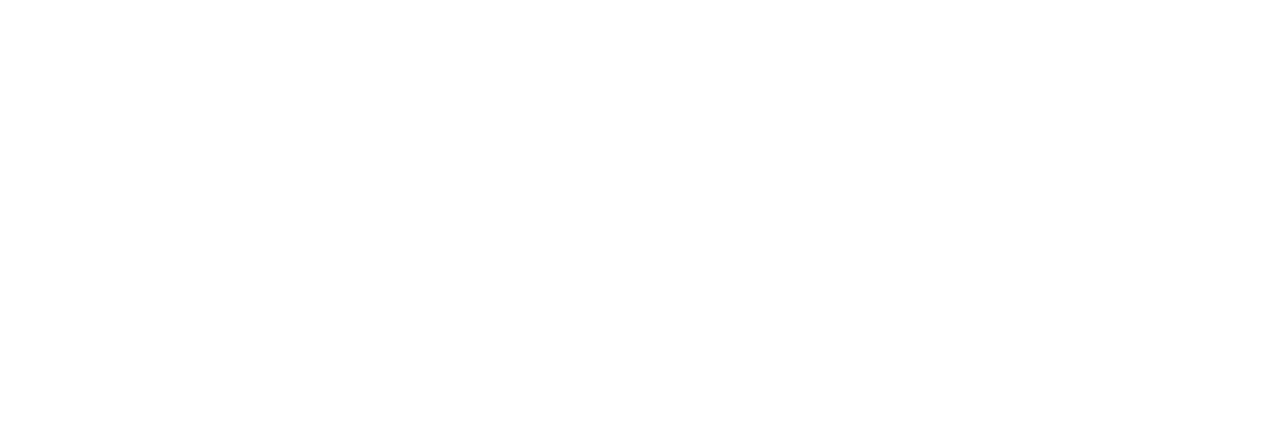
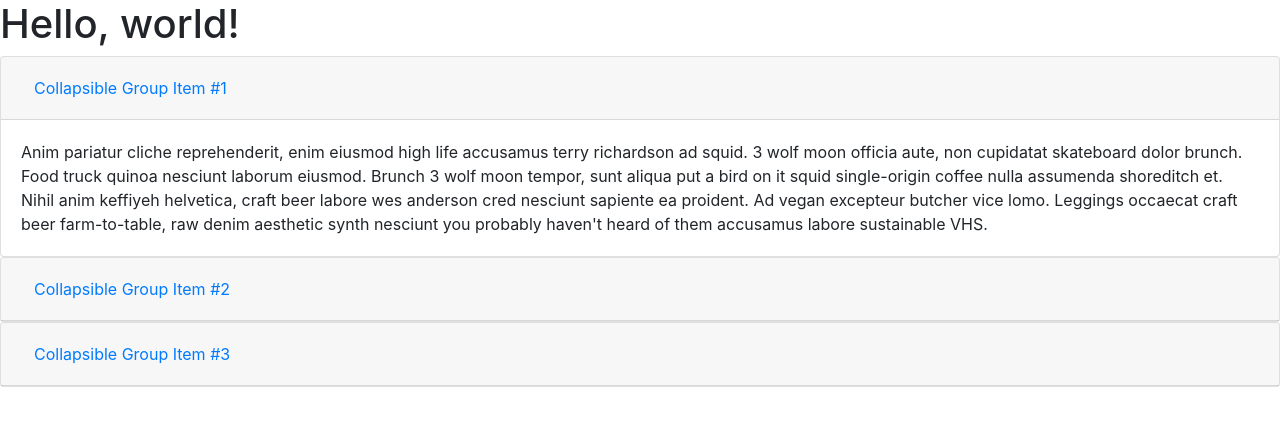
Before and after one commit to cintiqs/dashboard, a plain HTML site: page index.html in a window 1280 px wide. Drawn offline with nearby package versions, Linux system fonts and the light colour scheme.

Commit message:
Update index.html

```diff
--- a/index.html
+++ b/index.html
@@ -1,5 +1,70 @@
-<html>
+<!doctype html>
+<html lang="en">
+  <head>
+    <!-- Required meta tags -->
+    <meta charset="utf-8">
+    <meta name="viewport" content="width=device-width, initial-scale=1, shrink-to-fit=no">
+
+    <!-- Bootstrap CSS -->
+    <link rel="stylesheet" href="https://stackpath.bootstrapcdn.com/bootstrap/4.4.1/css/bootstrap.min.css" integrity="sha384-Vkoo8x4CGsO3+Hhxv8T/Q5PaXtkKtu6ug5TOeNV6gBiFeWPGFN9MuhOf23Q9Ifjh" crossorigin="anonymous">
+
+    <title>Hello, world!</title>
+  </head>
+  <body>
+    <h1>Hello, world!</h1>
+
+    <!-- Optional JavaScript -->
+    <!-- jQuery first, then Popper.js, then Bootstrap JS -->
+    <script src="https://code.jquery.com/jquery-3.4.1.slim.min.js" integrity="sha384-J6qa4849blE2+poT4WnyKhv5vZF5SrPo0iEjwBvKU7imGFAV0wwj1yYfoRSJoZ+n" crossorigin="anonymous"></script>
+    <script src="https://cdn.jsdelivr.net/npm/popper.js@1.16.0/dist/umd/popper.min.js" integrity="sha384-Q6E9RHvbIyZFJoft+2mJbHaEWldlvI9IOYy5n3zV9zzTtmI3UksdQRVvoxMfooAo" crossorigin="anonymous"></script>
+    <script src="https://stackpath.bootstrapcdn.com/bootstrap/4.4.1/js/bootstrap.min.js" integrity="sha384-wfSDF2E50Y2D1uUdj0O3uMBJnjuUD4Ih7YwaYd1iqfktj0Uod8GCExl3Og8ifwB6" crossorigin="anonymous"></script>
 
 
+<div id="accordion">
+  <div class="card">
+    <div class="card-header" id="headingOne">
+      <h5 class="mb-0">
+        <button class="btn btn-link" data-toggle="collapse" data-target="#collapseOne" aria-expanded="true" aria-controls="collapseOne">
+          Collapsible Group Item #1
+        </button>
+      </h5>
+    </div>
 
+    <div id="collapseOne" class="collapse show" aria-labelledby="headingOne" data-parent="#accordion">
+      <div class="card-body">
+        Anim pariatur cliche reprehenderit, enim eiusmod high life accusamus terry richardson ad squid. 3 wolf moon officia aute, non cupidatat skateboard dolor brunch. Food truck quinoa nesciunt laborum eiusmod. Brunch 3 wolf moon tempor, sunt aliqua put a bird on it squid single-origin coffee nulla assumenda shoreditch et. Nihil anim keffiyeh helvetica, craft beer labore wes anderson cred nesciunt sapiente ea proident. Ad vegan excepteur butcher vice lomo. Leggings occaecat craft beer farm-to-table, raw denim aesthetic synth nesciunt you probably haven't heard of them accusamus labore sustainable VHS.
+      </div>
+    </div>
+  </div>
+  <div class="card">
+    <div class="card-header" id="headingTwo">
+      <h5 class="mb-0">
+        <button class="btn btn-link collapsed" data-toggle="collapse" data-target="#collapseTwo" aria-expanded="false" aria-controls="collapseTwo">
+          Collapsible Group Item #2
+        </button>
+      </h5>
+    </div>
+    <div id="collapseTwo" class="collapse" aria-labelledby="headingTwo" data-parent="#accordion">
+      <div class="card-body">
+        Anim pariatur cliche reprehenderit, enim eiusmod high life accusamus terry richardson ad squid. 3 wolf moon officia aute, non cupidatat skateboard dolor brunch. Food truck quinoa nesciunt laborum eiusmod. Brunch 3 wolf moon tempor, sunt aliqua put a bird on it squid single-origin coffee nulla assumenda shoreditch et. Nihil anim keffiyeh helvetica, craft beer labore wes anderson cred nesciunt sapiente ea proident. Ad vegan excepteur butcher vice lomo. Leggings occaecat craft beer farm-to-table, raw denim aesthetic synth nesciunt you probably haven't heard of them accusamus labore sustainable VHS.
+      </div>
+    </div>
+  </div>
+  <div class="card">
+    <div class="card-header" id="headingThree">
+      <h5 class="mb-0">
+        <button class="btn btn-link collapsed" data-toggle="collapse" data-target="#collapseThree" aria-expanded="false" aria-controls="collapseThree">
+          Collapsible Group Item #3
+        </button>
+      </h5>
+    </div>
+    <div id="collapseThree" class="collapse" aria-labelledby="headingThree" data-parent="#accordion">
+      <div class="card-body">
+        Anim pariatur cliche reprehenderit, enim eiusmod high life accusamus terry richardson ad squid. 3 wolf moon officia aute, non cupidatat skateboard dolor brunch. Food truck quinoa nesciunt laborum eiusmod. Brunch 3 wolf moon tempor, sunt aliqua put a bird on it squid single-origin coffee nulla assumenda shoreditch et. Nihil anim keffiyeh helvetica, craft beer labore wes anderson cred nesciunt sapiente ea proident. Ad vegan excepteur butcher vice lomo. Leggings occaecat craft beer farm-to-table, raw denim aesthetic synth nesciunt you probably haven't heard of them accusamus labore sustainable VHS.
+      </div>
+    </div>
+  </div>
+</div>
+
+  </body>
 </html>
```
